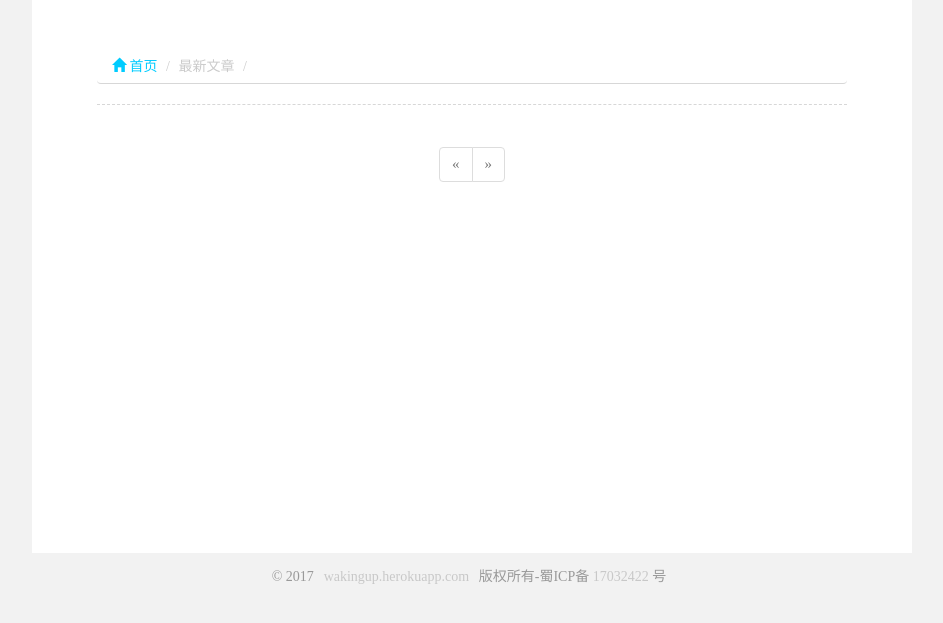
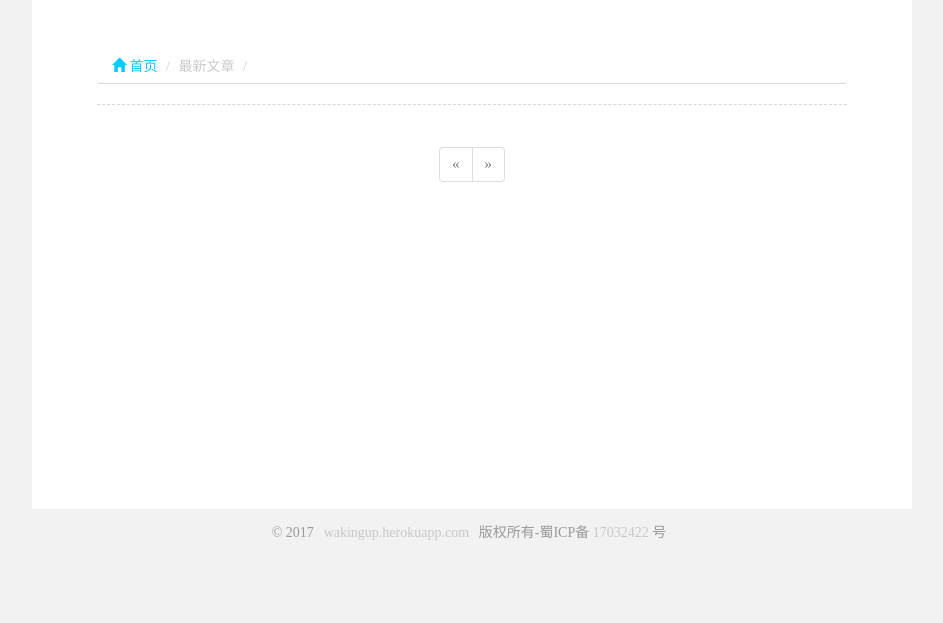
Before and after one commit to LUCY78765580/myblog, a Flask app: page / in a window 1280 px wide. Shown: the part 81-704 px from the top of the page, without its empty margins (168-1111 px from the left). Run offline with Flask 2, Linux system fonts and the light colour scheme; data that the repository does not hold is empty; parts of the project's set-up code (start-up, migrations or seed data) failed here and were passed over; some libraries are stand-ins or nearby versions.

Commit message:
do some changes of css

```diff
--- a/app/static/styles.css
+++ b/app/static/styles.css
@@ -32,7 +32,7 @@ div.container {
     max-width:880px;
 	margin:0px auto;
 	background-color:white !important;
-	padding-bottom:30%;
+	padding-bottom:25%;
 }
 div.pageDiv {
 	margin:50px 50px 0px;
```
